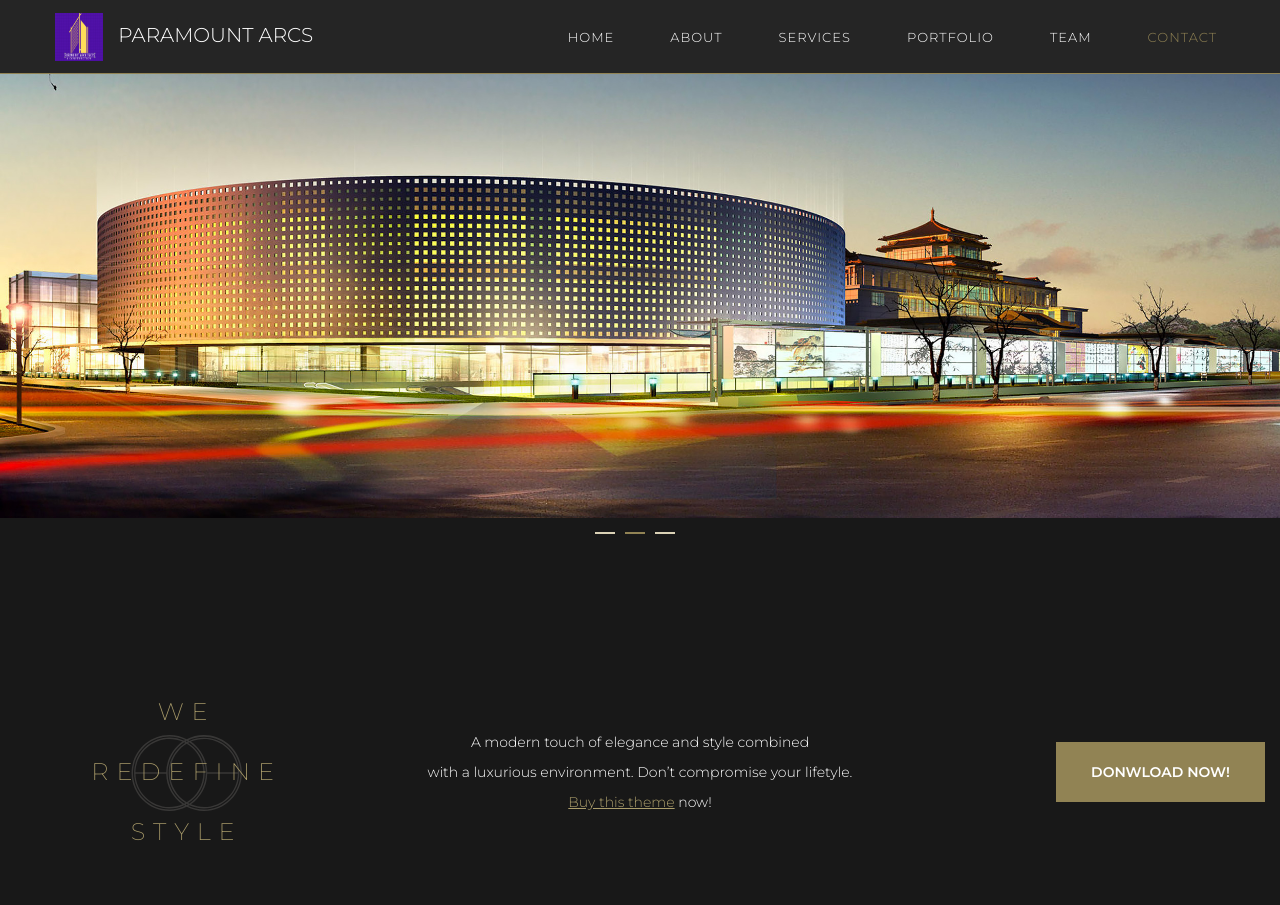
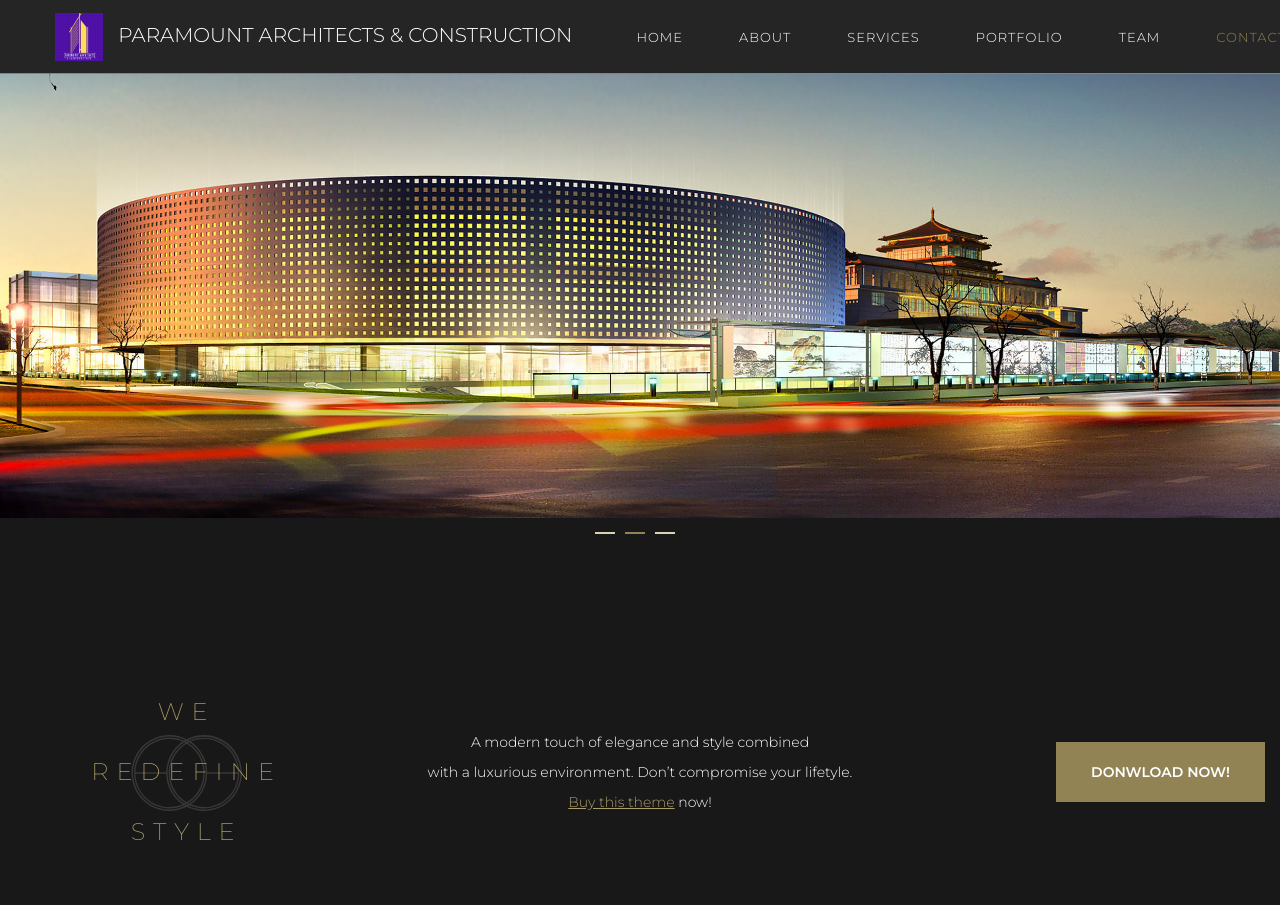
Before and after one commit to tnyandoro/condec-arcs, a plain HTML site: page index.html in a window 1280 px wide. Shown: the top 905 px of the page. Drawn offline with Linux system fonts and the light colour scheme; some packages are replaced by stand-ins of ours.

Commit message:
Add new picture

```diff
--- a/index.html
+++ b/index.html
@@ -7,7 +7,7 @@
 <meta name="description" content="Elegance">
 <meta name="keywords" content="Elegance,  landing launch page, html5, responsive">
 <meta name="author" content="Schintu Design">
-<title>Paramount Arcs</title>
+<title>Paramount Architects and Construction</title>
 
 <!-- ============ GOOGLE FONTS ============ -->
 <link href="https://fonts.googleapis.com/css?family=Montserrat:100,200,300,400,600" rel="stylesheet">
@@ -42,7 +42,7 @@
     <div class="container"> <a class="navbar-brand" href="#">
       <!-- Logo path - use svg for higher resolution -->
       <div class="main-logo"><img src="images/logo.jpg" alt="" /></div>
-      PARAMOUNT ARCS</a>
+      PARAMOUNT ARCHITECTS & CONSTRUCTION</a>
       <button class="navbar-toggler collapsed" type="button" data-toggle="collapse" data-target="#menuCollapse" aria-controls="menuCollapse" aria-expanded="false" aria-label="Toggle navigation"> <span class="navbar-toggler-icon"></span><i class="fa fa-ellipsis-v" aria-hidden="true"></i></button>
       <div class="navbar-collapse collapse" id="menuCollapse">
         <ul class="navbar-nav mr-auto">
@@ -337,7 +337,7 @@
       </form>
     </div>
     <div class="col left">
-      <div class="contact-logo"><img src="images/logo.svg" alt="logo" /> PARAMOUNT</div>
+      <div class="contact-logo"><img src="images/logo.jpg" alt="logo" /> PARAMOUNT</div>
       <div class="info">25 Regal Star House: Suite 905, 09th Floor
         Cnr 1st & G Silundika Ave
         Harare
```
